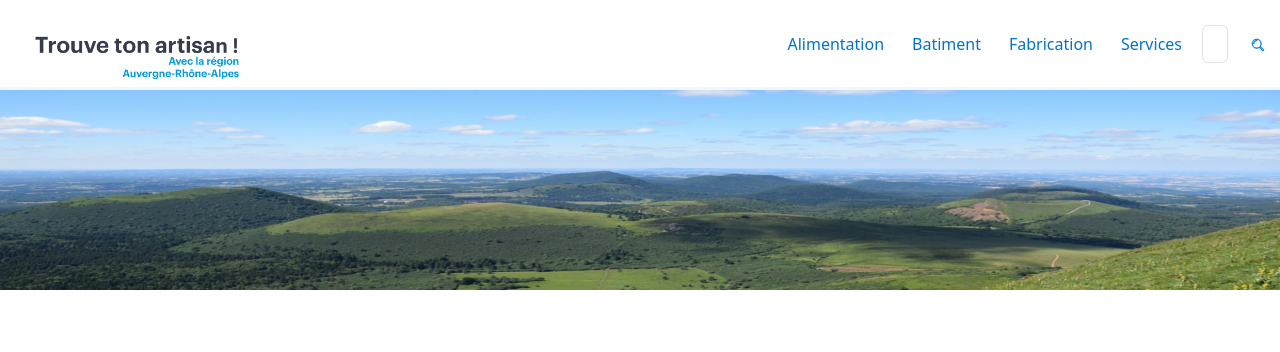
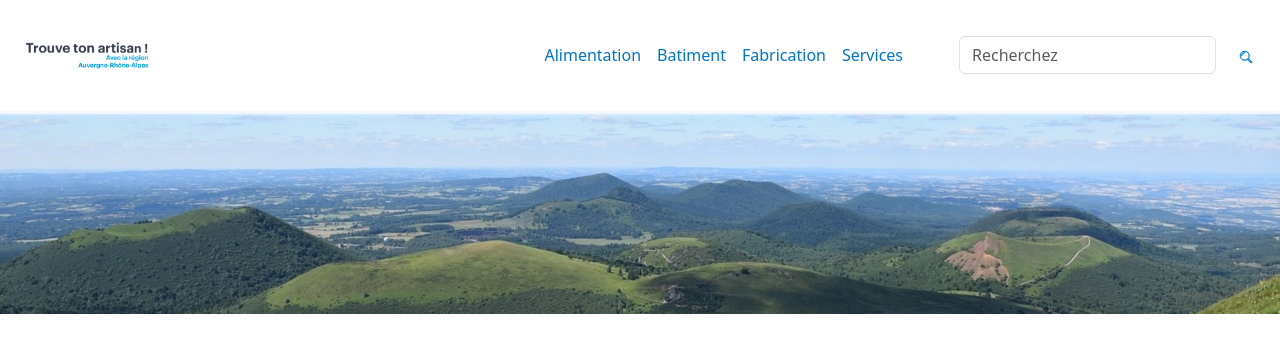
Before and after one commit to BenjCaro/Trouve-ton-artisan, a React (Create React App) app in the folder client/: page / in a window 1280 px wide. Shown: the top 352 px of the page. Built offline with nearby package versions, Linux system fonts and the light colour scheme.

Commit message:
refonte du header

```diff
--- a/client/src/components/Banniere.js
+++ b/client/src/components/Banniere.js
@@ -1,13 +1,14 @@
- import banniere from '../assets/images/img-banniere.png';
+import banner from '../assets/images/banner.png';
+import './Header.scss';
 
- const Banniere = () => {
+const Banniere = () => {
     return (
         <>
-          <figure className='banniere'>
-            <img alt='banniere' src={banniere} className='img-fluid'/>
-          </figure>
+        <img src={banner} className='img-fluid'/>
         </>
     );
- };
+};
 
- export default Banniere
+
+
+export default Banniere;
--- a/client/src/components/Header.js
+++ b/client/src/components/Header.js
@@ -1,12 +1,14 @@
 import './Header.scss';
 import Navbar from './Navbar';
 import Banniere from './Banniere';
+
 
 const Header = () => {
     return (
         <>
            <Navbar/>
            <Banniere/>
+
         </>
     );
 }
--- a/client/src/components/Header.scss
+++ b/client/src/components/Header.scss
@@ -1,37 +1,20 @@
-nav {
-    // display: flex;
-    // justify-content: space-between;
-    // align-items: center;
-    border-bottom: 3px solid #f1f8fc;
-    box-shadow: 0 0 1px rgba(0, 0, 0, .0793474);
-    height: 90px;
-};
+.logo {
+    max-width: 150px;
+    height: auto;
+}
+.menu {
 
-ul {
-    // list-style: none;
-    // display: flex;
-    // justify-content: space-evenly;
-    padding: 0;
-};
-
-li {
-    margin-right: 12px;
+    border-bottom: 3px solid #f1f7fc;
+    box-shadow: 0 0 4px #f1f7fc;
 }
 
-a {
-    color: #0074c7 !important;
-};
 
-.banniere {
-    width: 100%;
+.menu-link {
+     color: #0074C7;
 
-};
+}
 
-@media screen and (max-width: 768px) {
+.menu-link:hover {
+    color: #00497C;
 
-
-    .banniere {
-        display: none;
-    }
-
-};
+}
--- a/client/src/components/Logo.js
+++ /dev/null
@@ -1,20 +0,0 @@
-import logo from '../assets/logo/Logo.png';
-import './Logo.scss';
-
-const Logo = () => {
-    return (
-        <>
-        <div class="container bloc-logo">
-            <figure className='logo-figure'>
-                <a className="navbar-brand" href='#'>
-                    <img alt='logo trouve ton artisan' src={logo} className='img-fluid'/>
-                </a>
-            </figure>
-        </div>
-
-
-        </>
-    );
-};
-
-export default Logo
--- a/client/src/components/Logo.scss
+++ /dev/null
@@ -1,10 +0,0 @@
-.bloc-logo {
-    padding-bottom: 32px;
-
-};
-
-.logo-figure {
-    width: 250px;
-    height: 50px;
-    margin-bottom: 32px;
-};
--- a/client/src/components/Navbar.js
+++ b/client/src/components/Navbar.js
@@ -1,41 +1,44 @@
-import Logo from './Logo';
-import Search from './Search';
+import logo from '../assets/logo/Logo.png';
+import search from '../assets/logo/search-blue.svg';
+import './Header.scss';
+
 
 
 const Navbar = () => {
     return (
-        <nav className ='navbar navbar-expand-lg'>
-            <Logo/>
-            <div className='collapse navbar-collapse'>
-                <ul className='navbar-nav me-auto mb-2 mb-lg-0'>
-                    <li className='nav-item'>
-                        <a href='#' className='nav-link'>Alimentation</a>
+    <>
+    <nav class="navbar navbar-expand-lg menu">
+        <div class="container-fluid">
+            <a class="navbar-brand" href="#"> <img src={logo} className='logo'/></a>
+             <button class="navbar-toggler mb-3" type="button" data-bs-toggle="collapse" data-bs-target="#navbarSupportedContent" aria-controls="navbarSupportedContent" aria-expanded="false" aria-label="Toggle navigation">
+            <span class="navbar-toggler-icon"></span>
+            </button>
+            <div class="collapse navbar-collapse" id="navbarSupportedContent">
+            <ul class="navbar-nav ms-auto mb-2 mb-lg-0">
+                <li class="nav-item">
+                    <a class="nav-link menu-link" aria-current="page" href="#">Alimentation</a>
                 </li>
-                    <li className='nav-item'>
-                        <a href='#' className='nav-link'>Batiment</a>
+                <li class="nav-item">
+                    <a class="nav-link menu-link" href="#">Batiment</a>
                 </li>
-                    <li className='nav-item'>
-                        <a href='#' className='nav-link'>Fabrication</a>
+                <li class="nav-item">
+                    <a class="nav-link menu-link" href="#">Fabrication</a>
                 </li>
-                    <li className='nav-item'>
-                        <a href='#' className='nav-link'>Services</a>
+                <li class="nav-item">
+                    <a class="nav-link menu-link" href="#">Services</a>
                 </li>
             </ul>
-                <Search/>
+            <form class="d-flex " role="search">
+                <input class="form-control ms-5 me-2" type="search" placeholder="Recherchez" aria-label="Search"/>
+                <button class="btn" type="submit">
+                    <img src={search}/>
+                </button>
+            </form>
             </div>
-
-
+        </div>
     </nav>
+    </>
     );
 };
 
 export default Navbar
-
-
-
-{/* <ul>
-                <li>Alimentation</li>
-                <li>Batiment</li>
-                <li>Fabrication</li>
-                <li>Services</li>
-            </ul> */}
--- a/client/src/components/Search.js
+++ /dev/null
@@ -1,17 +0,0 @@
-import search from '../assets/logo/search-blue.svg';
-
-const Search = () => {
-    return (
-
-    <>
-
-        <form class="d-flex" role="search">
-            <input class="form-control me-2" type="search" placeholder="Recherchez" aria-label="Search"/>
-            <button class="btn" type="submit"><img alt='recherchez' src={search}/></button>
-        </form>
-
-    </>
-    );
-};
-
-export default Search
```
Also changed, not shown: client/src/assets/images/banner.png (added), client/src/assets/images/img-banniere.png (deleted). Lines whose indentation alone changed are shown as unchanged.
